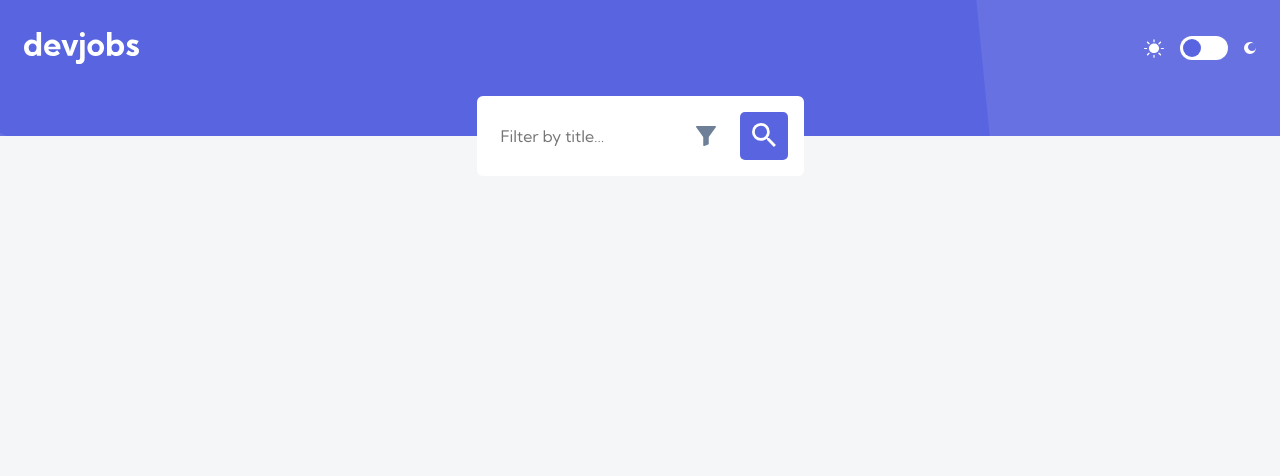
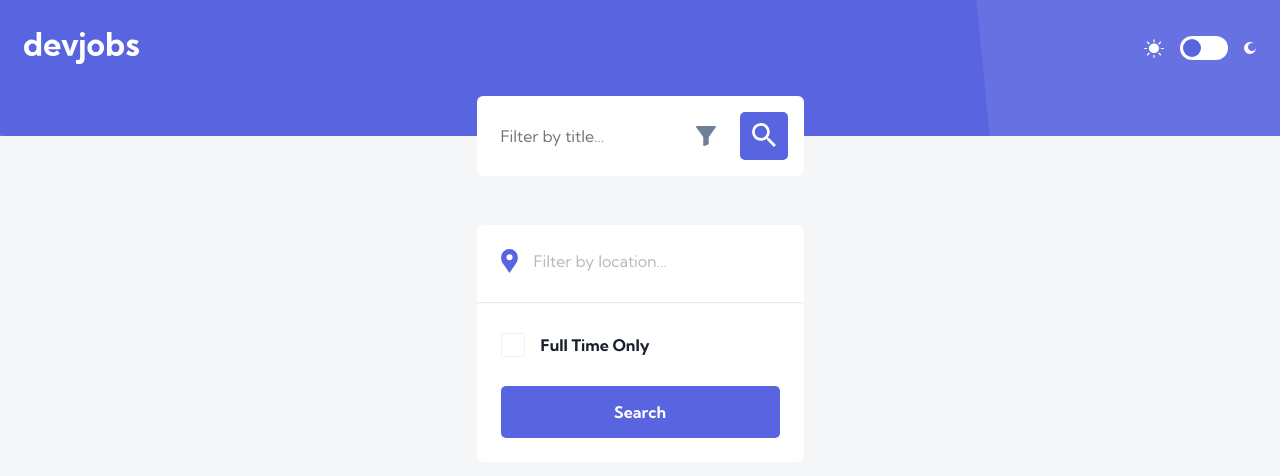
Before and after one commit to achiewe/devjobs-web-app-front, a React (Vite) app: page / in a window 1280 px wide. Both pictures are taken after a click on the icon 705 px from the left and 136 px from the top of the page. Shown: the top 476 px of the page. Built offline with nearby package versions, Linux system fonts and the light colour scheme.

Commit message:
add FilterFrame and InputFilter finction to open window when click on the filter svg

```diff
--- a/src/components/FilterFrame.tsx
+++ b/src/components/FilterFrame.tsx
@@ -5,8 +5,9 @@ import { Mode } from "../store/redux";
 
 const FiltFrame = (): JSX.Element => {
   const darkMode = useSelector((dark: Mode) => dark.Mode.gloomy);
+  const ShowFrame = useSelector((filter: Mode) => filter.FiltFrame.filter);
   return (
-    <MainTab darkMode={darkMode}>
+    <MainTab darkMode={darkMode} ShowFrame={ShowFrame}>
       <div className="filtLocation">
         <img src={iconLoc} alt="icon location" />
         <input
@@ -27,11 +28,11 @@ const FiltFrame = (): JSX.Element => {
   );
 };
 
-const MainTab = styled.div<{ darkMode: boolean }>`
+const MainTab = styled.div<{ darkMode: boolean; ShowFrame: boolean }>`
   width: 327px;
   position: absolute;
-  background-color: white;
-  display: none;
+  background-color: ${(props) => (props.darkMode ? "#19202D" : "#FFFFFF")};
+  display: ${(props) => (props.ShowFrame ? "flex" : "none")};
   flex-direction: column;
   justify-content: flex-start;
   align-items: center;
@@ -53,7 +54,8 @@ const MainTab = styled.div<{ darkMode: boolean }>`
       border: none;
       width: 100%;
       outline: none;
-      color: #19202d;
+      color: ${(props) => (props.darkMode ? "#FFFFFF" : "#19202D")};
+      background-color: ${(props) => (props.darkMode ? "#19202D" : "#FFFFFF")};
       font-size: 16px;
       font-style: normal;
       font-weight: 400;
@@ -61,7 +63,7 @@ const MainTab = styled.div<{ darkMode: boolean }>`
     }
 
     .filterLoc::placeholder {
-      opacity: 0.5;
+      opacity: ${(props) => (props.darkMode ? "" : "0.5")};
     }
   }
 
@@ -85,12 +87,13 @@ const MainTab = styled.div<{ darkMode: boolean }>`
       border: 1px solid red;
       width: 24px;
       height: 24px;
-      background: #19202d;
+      opacity: 0.1035;
+      background: #fff;
       border-radius: 3px;
     }
 
     p {
-      color: #19202d;
+      color: ${(props) => (props.darkMode ? "#FFFFFF" : "#19202D")};
       font-size: 16px;
       font-style: normal;
       font-weight: 700;
--- a/src/components/InputFilter.tsx
+++ b/src/components/InputFilter.tsx
@@ -20,7 +20,7 @@ const InputFilter = (): JSX.Element => {
           viewBox="0 0 20 20"
           fill="none"
           onClick={() => {
-            openFrame();
+            dispatch(openFrame());
           }}
         >
           <path
```
